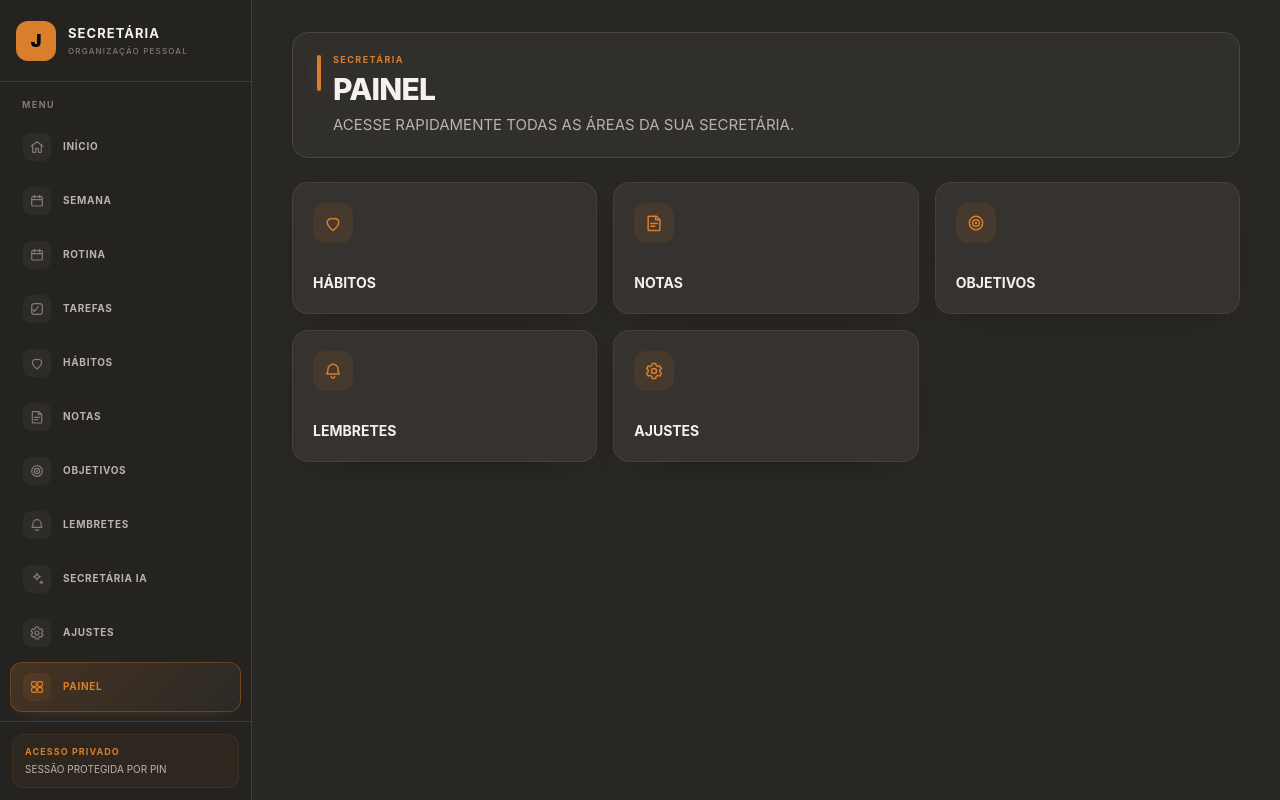
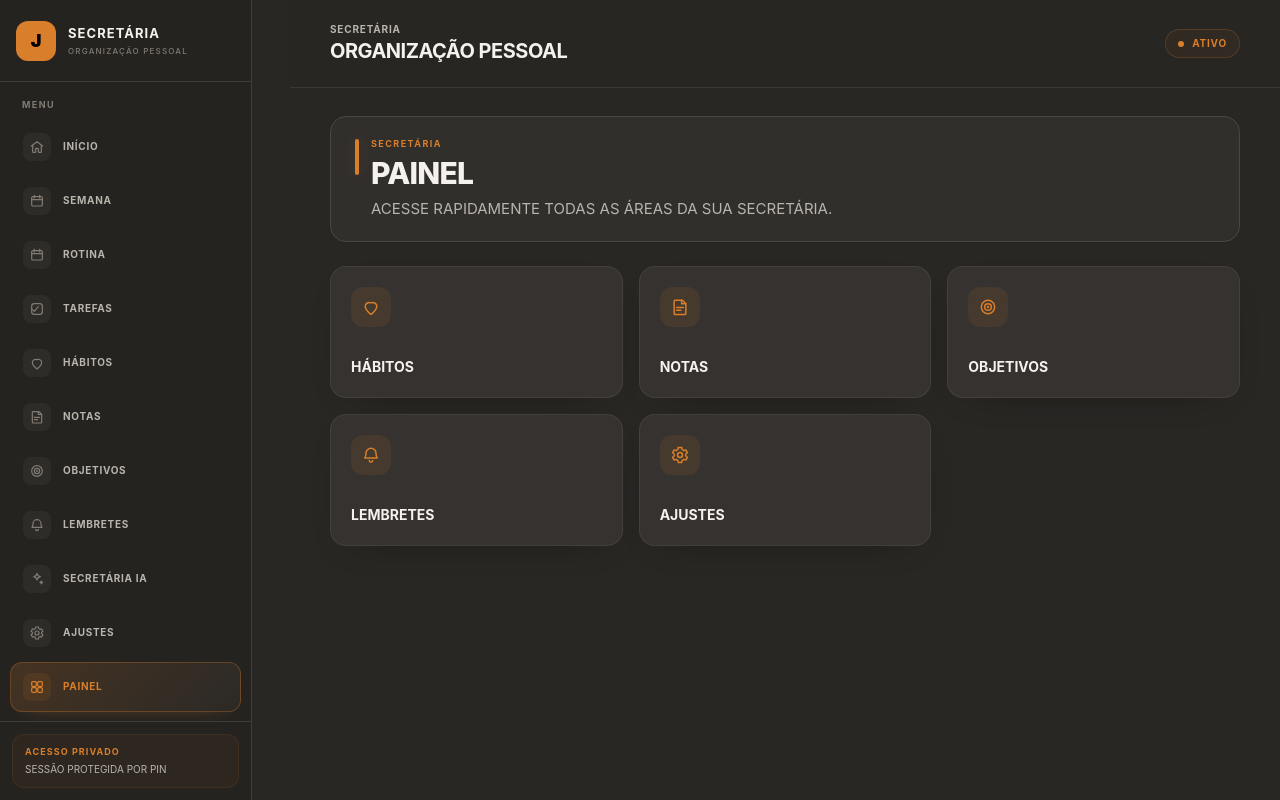
Before and after one commit to gebarbosaa/this_jarvis, a Next.js app: page /mais in a window 1280 px wide. Built offline with nearby package versions, Linux system fonts and the light colour scheme.

Commit message:
Aplicar design do Harmony Hub na Secretária

```diff
--- a/src/app/(app)/layout.tsx
+++ b/src/app/(app)/layout.tsx
@@ -2,10 +2,29 @@ import { Sidebar } from '@/components/nav/Sidebar';
 
 export default function AppLayout({ children }: { children: React.ReactNode }) {
   return (
-    <div className="min-h-dvh bg-paper">
+    <div className="min-h-screen bg-paper">
       <Sidebar />
-      <div className="lg:pl-[252px]">
-        <main className="mx-auto min-h-dvh w-full max-w-[1440px] px-4 pb-8 pt-[76px] sm:px-6 sm:pt-8 lg:px-8 lg:pb-12 lg:pt-8 xl:px-10">
+      <div className="lg:pl-[290px]">
+        <div className="sticky top-0 z-20 flex min-h-[64px] items-center justify-between gap-2 border-b border-border/60 bg-paper/90 px-3 py-2.5 backdrop-blur-xl sm:px-5 sm:py-3 lg:min-h-[88px] lg:px-10">
+          <div className="flex min-w-0 items-center gap-3 lg:hidden">
+            <div className="flex h-11 w-11 shrink-0 items-center justify-center rounded-2xl bg-primary text-sm font-black text-primary-foreground shadow-lg">J</div>
+            <div className="min-w-0">
+              <p className="label-caps truncate text-[13px] font-bold tracking-[0.16em]">SECRETÁRIA</p>
+              <p className="truncate text-[9px] text-ink-soft">ORGANIZAÇÃO PESSOAL</p>
+            </div>
+          </div>
+          <div className="hidden lg:block">
+            <p className="label-caps text-[10px] font-semibold text-ink-soft">SECRETÁRIA</p>
+            <p className="text-xl font-bold tracking-tight">ORGANIZAÇÃO PESSOAL</p>
+          </div>
+          <div className="ml-auto flex items-center gap-2">
+            <div className="hidden items-center gap-2 rounded-full border border-primary/20 bg-primary/5 px-3 py-1.5 text-[10px] text-primary sm:flex">
+              <span className="h-1.5 w-1.5 rounded-full bg-primary" />
+              <span className="label-caps">ATIVO</span>
+            </div>
+          </div>
+        </div>
+        <main className="mx-auto w-full max-w-[1480px] space-y-5 px-3 pb-8 pt-4 sm:space-y-7 sm:px-5 sm:pb-8 sm:pt-6 lg:space-y-7 lg:px-10 lg:pb-12 lg:pt-7">
           {children}
         </main>
       </div>
```
